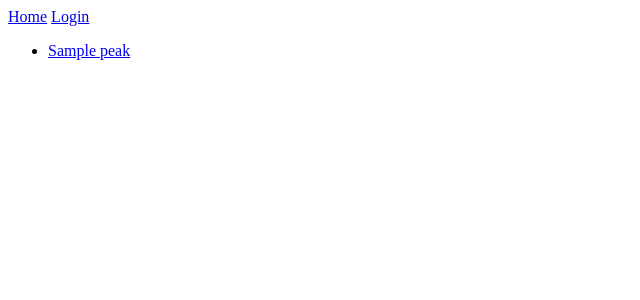
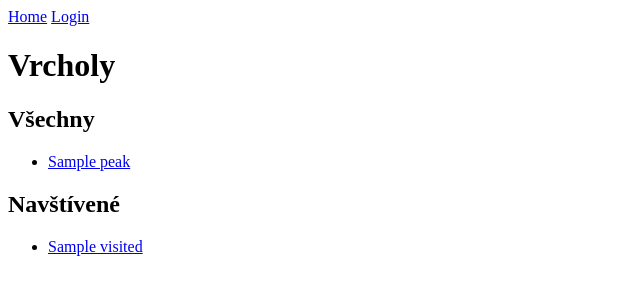
Before and after one commit to janosh83/race-is, a PHP site: template templates/peak/index.html.twig in a window 1280 px wide. Shown: the top 300 px of the page, without its empty margins (0-640 px from the left). Run offline with PHP 8.4, Linux system fonts and the light colour scheme; the template is opened without the code that fills it: most values are stand-ins (such as "Sample title", 1, 10 or a date in 2020); some libraries are stand-ins or nearby versions.

Commit message:
Added information about visited peaks at index page of all peaks and peak page.

```diff
--- a/templates/peak/index.html.twig
+++ b/templates/peak/index.html.twig
@@ -4,11 +4,21 @@
 
 {% block body %}
 
+    <h1>Vrcholy</h1>
+
+    <h2>Všechny</h2>
     <ul>
     {% for peak in peaks %}
         <li><a href="{{ path('peak_show', {id:peak.id}) }}">{{peak.title}}</a></li>
     {% endfor %}
     </ul>
 
+    <h2>Navštívené</h2>
+    <ul>
+    {% for peak in visited %}
+        <li><a href="{{ path('peak_show', {id:peak.id}) }}">{{peak.title}}</a></li>
+    {% endfor %}
+    </ul>
+
 
 {% endblock %}
--- a/templates/peak/show.html.twig
+++ b/templates/peak/show.html.twig
@@ -15,6 +15,7 @@
     <div>{{peak.description}}</div>
 </div>
 
+{% if not_visited %}
     <div>
     {{ form_start(form) }}
     {{ form_widget(form.peak_id, {'value': peak.id})}}
@@ -23,6 +24,9 @@
 
     {{ form_end(form) }}
     </div>
+{% else %}
+    <p>You have visited this peak already.</p>
+{% endif %}
 
 <div><a href="{{ path('all_peaks')}}">Zpět na seznam vrcholů</a></div>
 {% endblock %}
```
Also changed, not shown: src/Controller/PeakController.php (+20 -3 lines). Lines whose indentation alone changed are shown as unchanged.
